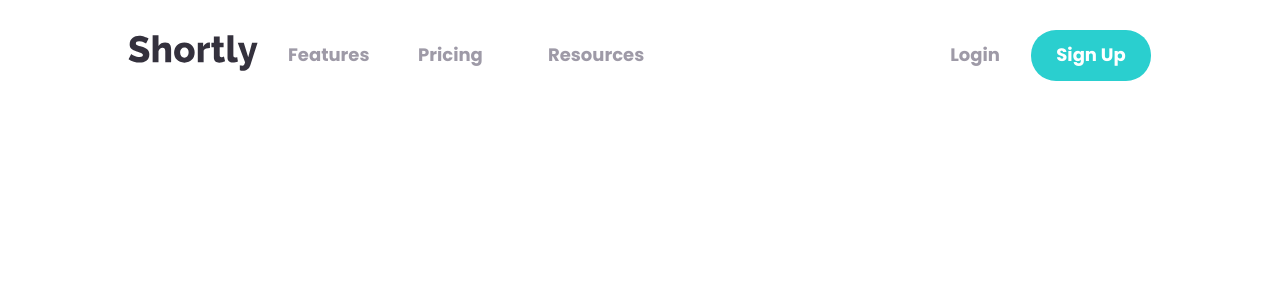
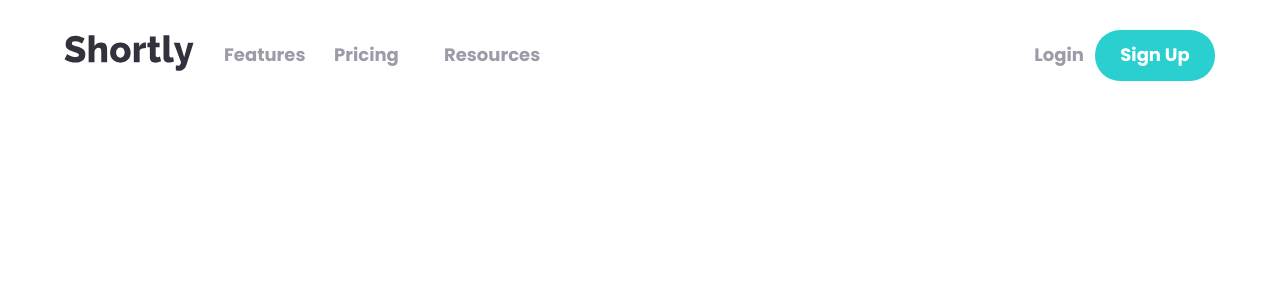
Before and after one commit to carlosqdev/url-shortening-app, a React (Vite) app: page / in a window 1280 px wide. Shown: the top 300 px of the page. Built offline with nearby package versions, Linux system fonts and the light colour scheme.

Commit message:
feat: responsive design changes

```diff
--- a/src/components/Header/Header.css
+++ b/src/components/Header/Header.css
@@ -41,6 +41,7 @@
 
 @media screen and (min-width: 64rem) {
   .header_wrapper {
+    width: 90%;
     gap: 30px;
   }
 
--- a/src/components/Navbar/Navbar.css
+++ b/src/components/Navbar/Navbar.css
@@ -86,6 +86,7 @@
     padding: 0px;
     align-items: center;
     grid-template-columns: repeat(3, 100px) 1fr 122px;
+    gap: 10px;
   }
 
   .navbar_item {
```
